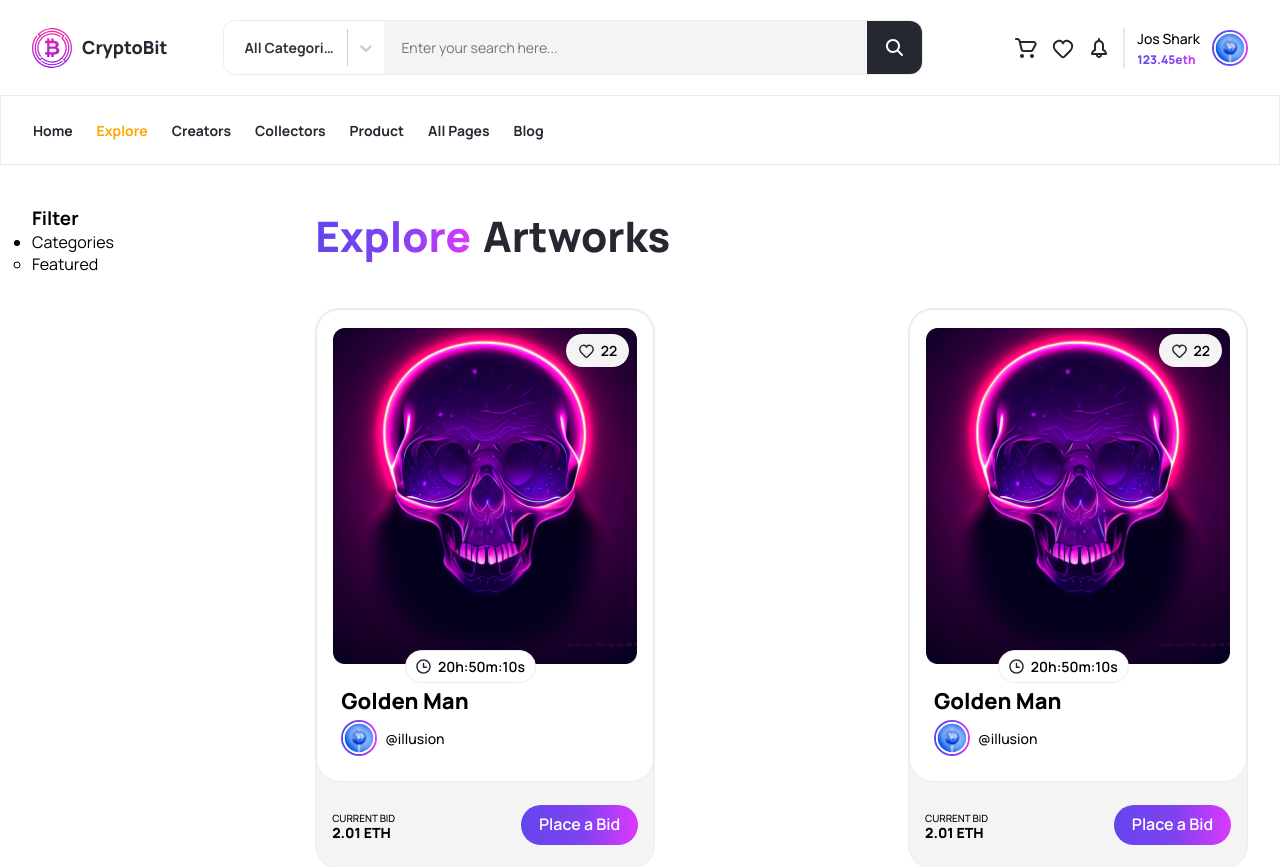
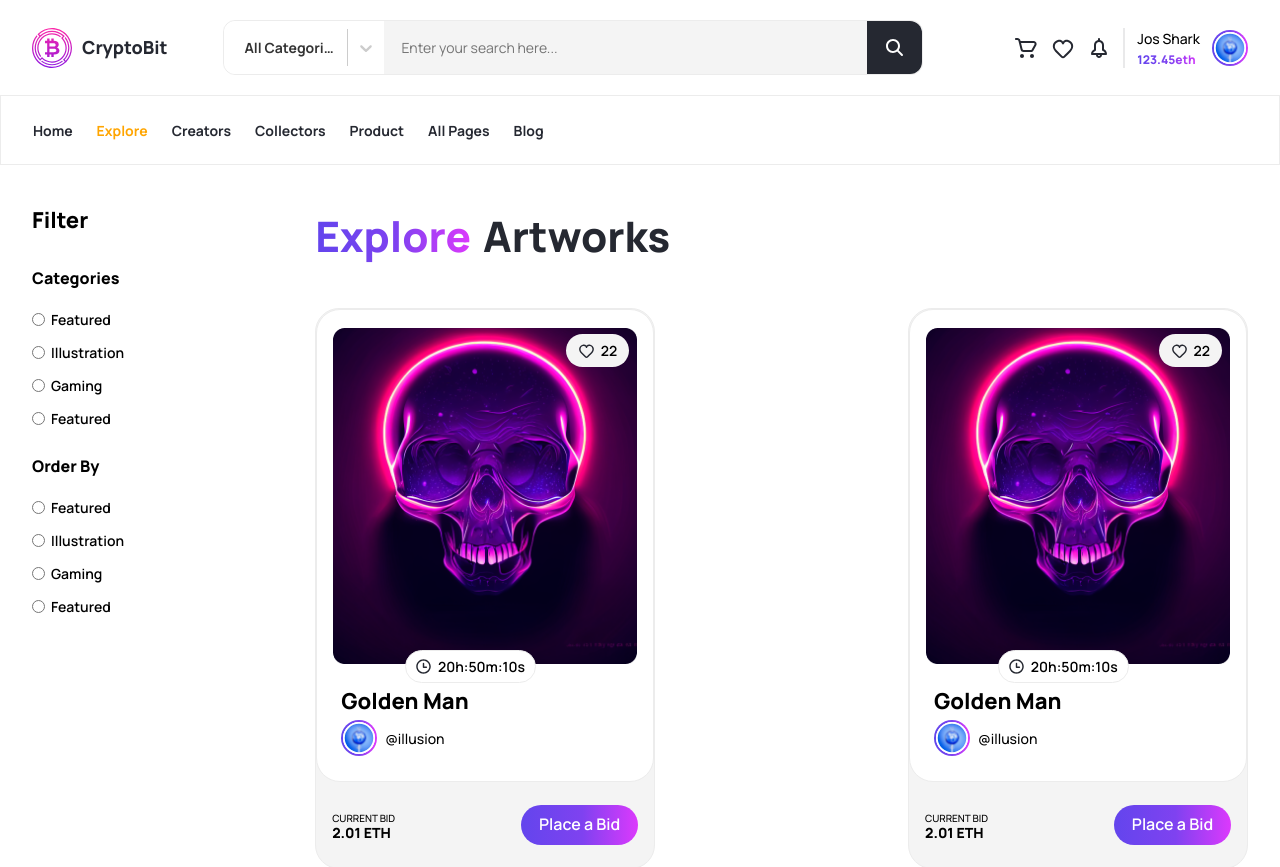
Before and after one commit to SkynerSany/NFT-marketplace, a Next.js app: page /explore in a window 1280 px wide. Shown: the top 867 px of the page. Built offline with nearby package versions, Linux system fonts and the light colour scheme.

Commit message:
feat: add link router to pagination

```diff
--- a/package.json
+++ b/package.json
@@ -3,7 +3,7 @@
   "version": "0.1.0",
   "private": true,
   "scripts": {
-    "dev": "next dev",
+    "dev": "next dev --open",
     "build": "next build",
     "start": "next start",
     "lint": "next lint"
@@ -12,6 +12,7 @@
     "next": "13.4.7",
     "react": "18.2.0",
     "react-dom": "18.2.0",
+    "react-paginate": "^8.2.0",
     "sass": "^1.62.1"
   },
   "devDependencies": {
--- a/src/app/explore/page.tsx
+++ b/src/app/explore/page.tsx
@@ -1,9 +1,11 @@
 import CardList from '@/components/card-list/card-list';
 import './explore.scss';
 import Filter from '@/components/filter/filter';
+import Pagination from '@/components/pagination/pagination';
+
+const items = [<CardList count={12} size='small' type='items' />, <CardList count={12} size='small' type='items' />];
 
 export default function Explore() {
-
   return (
     <div className="page explore">
       <div className="wrapper">
@@ -13,7 +15,7 @@ export default function Explore() {
             <span>Explore</span>
             <span>Artworks</span>
           </h2>
-          <CardList count={12} size='small' type='items' />
+          <Pagination items={items} />
         </section>
       </div>
     </div>
--- a/src/app/layout.scss
+++ b/src/app/layout.scss
@@ -34,6 +34,10 @@ input {
   border: none;
 }
 
+ul {
+  list-style-type: none;
+}
+
 .wrapper {
   width: 95%;
   max-width: 1420px;
--- a/src/components/filter/filter.scss
+++ b/src/components/filter/filter.scss
@@ -1,3 +1,51 @@
 .filter {
     width: 343px;
+
+    ul {
+        list-style-type: none;
+    }
 }
+
+.filter__list {
+    margin: 32px auto;
+    display: flex;
+    flex-direction: column;
+    gap: 26px;
+}
+
+.filter__title {
+    font-size: 22px;
+    font-style: normal;
+    font-weight: 800;
+}
+
+.filter__type {
+    display: flex;
+    flex-direction: column;
+    gap: 20px;
+
+    font-size: 16px;
+    font-style: normal;
+    font-weight: 800;
+}
+
+.filter__name-list {
+    display: flex;
+    flex-direction: column;
+    gap: 12px;
+
+    font-size: 14px;
+    font-style: normal;
+    font-weight: 600;
+}
+
+.filter__name {
+    label {
+        width: fit-content;
+        display: flex;
+        gap: 6px;
+
+        line-height: 150%;
+        cursor: pointer;
+    }
+}
--- a/src/components/filter/filter.tsx
+++ b/src/components/filter/filter.tsx
@@ -9,7 +9,33 @@ export default function Filter() {
                 <p>Categories</p>
                 <ul className="filter__name-list">
                     <li className="filter__name">
-                        Featured
+                        <label htmlFor="1"><input type="radio" name="" id="1" />Featured</label>
+                    </li>
+                    <li className="filter__name">
+                        <label htmlFor="2"><input type="radio" name="" id="2" />Illustration</label>
+                    </li>
+                    <li className="filter__name">
+                        <label htmlFor="3"><input type="radio" name="" id="3" />Gaming</label>
+                    </li>
+                    <li className="filter__name">
+                        <label htmlFor="4"><input type="radio" name="" id="4" />Featured</label>
+                    </li>
+                </ul>
+            </li>
+            <li className="filter__type">
+                <p>Order By</p>
+                <ul className="filter__name-list">
+                    <li className="filter__name">
+                        <label htmlFor="1"><input type="radio" name="" id="1" />Featured</label>
+                    </li>
+                    <li className="filter__name">
+                        <label htmlFor="2"><input type="radio" name="" id="2" />Illustration</label>
+                    </li>
+                    <li className="filter__name">
+                        <label htmlFor="3"><input type="radio" name="" id="3" />Gaming</label>
+                    </li>
+                    <li className="filter__name">
+                        <label htmlFor="4"><input type="radio" name="" id="4" />Featured</label>
                     </li>
                 </ul>
             </li>
--- a/src/components/header/navigation.tsx
+++ b/src/components/header/navigation.tsx
@@ -32,7 +32,7 @@ const NAV_LINKS = [
 ]
 
 export default function Navigation() {
-  const pathname = usePathname()
+  const pathname = usePathname();
 
   return (
     <nav className="navigation">
--- /dev/null
+++ b/src/components/pagination/pagination.scss
@@ -0,0 +1,57 @@
+.pagination {
+
+
+}
+
+.pagination__container {
+    display: flex;
+    justify-content: center;
+    gap: 12px;
+
+    li {
+        cursor: pointer;
+
+        a {
+            height: 100%;
+            width: 100%;
+            display: flex;
+            align-items: center;
+            justify-content: center;
+        }
+    }
+}
+
+.pagination__page {
+    display: flex;
+    width: 40px;
+    height: 40px;
+    justify-content: center;
+    align-items: center;
+
+    font-size: 14px;
+    font-style: normal;
+    font-weight: 600;
+
+    border-radius: 50%;
+    border: 1px solid $color-dark-grey;
+
+    &_active {
+        border: 2px solid transparent;
+        background: linear-gradient(to right, white, white), $button-colors-color;
+        background-clip: padding-box, border-box;
+        -webkit-background-clip: padding-box, border-box;
+        border-image: $button-colors-color;
+        border-image-slice: 1;
+
+        a {
+            background: $button-colors-color;
+            -webkit-background-clip: text;
+            background-clip: text;
+            color: transparent;
+        }
+    }
+
+    &_disabled {
+        color: $color-dark-grey;
+    }
+}
--- /dev/null
+++ b/src/components/pagination/pagination.tsx
@@ -0,0 +1,54 @@
+'use client'
+
+import { useEffect, useState } from 'react';
+import { useRouter, useSearchParams } from "next/navigation";
+import './pagination.scss';
+import ReactPaginate from 'react-paginate';
+import { IPaginationEvent, IPaginationProps } from './pagination.interfaces';
+
+export default function Pagination({items}: IPaginationProps) {
+  const router = useRouter();
+  const routerPage = useSearchParams().get('page');
+  const currentPage = routerPage ? Number(routerPage) - 1 : 0;
+  const [itemOffset, setItemOffset] = useState(currentPage);
+  const itemsPerPage = 1;
+
+  useEffect(() => {
+    if (currentPage !== itemOffset) {
+      setItemOffset(currentPage)
+    }
+  }, [routerPage]);
+
+  const endOffset = itemOffset + itemsPerPage;
+  const currentItems = items.slice(itemOffset, endOffset);
+  const pageCount = Math.ceil(items.length / itemsPerPage);
+
+  const handlePageClick = (event: IPaginationEvent) => {
+    const newOffset = (event.selected * itemsPerPage) % items.length;
+    setItemOffset(newOffset);
+    router.push(`?page=${newOffset + 1}`);
+  };
+
+  return (
+    <>
+      {
+        currentItems
+      }
+      <ReactPaginate
+        breakLabel="..."
+        nextLabel="Next"
+        onPageChange={handlePageClick}
+        pageRangeDisplayed={3}
+        pageCount={pageCount}
+        forcePage={itemOffset}
+        previousLabel="Previous"
+        renderOnZeroPageCount={null}
+        marginPagesDisplayed={1}
+        containerClassName="pagination__container"
+        pageClassName="pagination__page"
+        activeClassName="pagination__page_active"
+        disabledClassName="pagination__page_disabled"
+      />
+    </>
+  );
+}
```
Also changed, not shown: src/components/pagination/pagination.interfaces.ts (added, +7 -0 lines), 1 other file (tests, documents, lock files or other folders).
